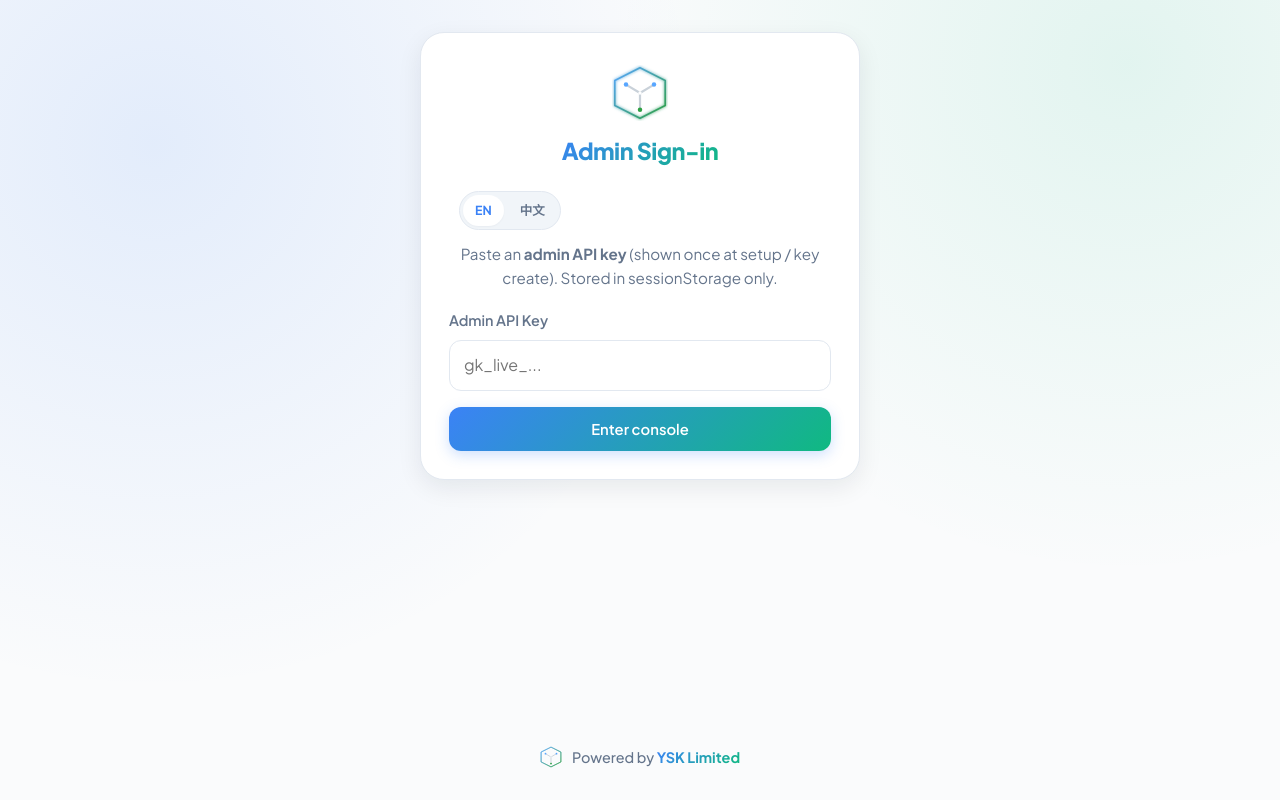
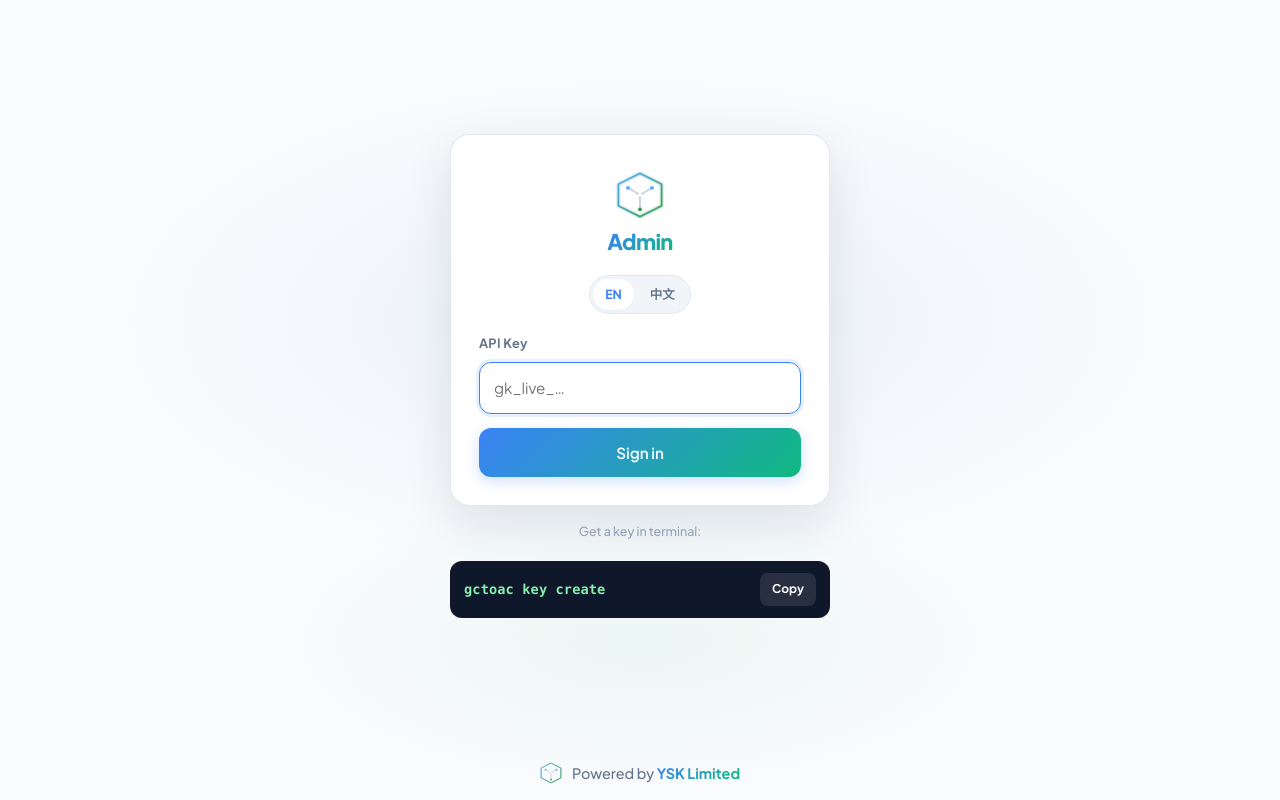
Before and after one commit to yanshekki/Grok-Cli-to-OpenAI-compatible, a website: page public/admin/index.html in a window 1280 px wide. Drawn offline with Linux system fonts and the light colour scheme.

Commit message:
style(admin): minimal centered login with copy key command
Redesign login: viewport-centered card, less copy, one-line
"gctoac key create" with copy button for terminal key retrieval.

```diff
--- a/public/admin/app.js
+++ b/public/admin/app.js
@@ -235,19 +235,26 @@ async function loadKeys() {
 }
 
 async function renderLogin() {
+  const cmd = 'gctoac key create';
   document.getElementById('app').innerHTML = `
     <div class="login-wrap">
-      <div class="login-card">
-        <div class="login-brand">
-          <img src="/admin/assets/logo.svg" alt="YSK Limited" width="56" height="56" />
-          <h1 class="brand-title">${escapeHtml(t('loginTitle'))}</h1>
+      <div class="login-stage">
+        <div class="login-card">
+          <div class="login-brand">
+            <img src="/admin/assets/logo.svg" alt="YSK" width="48" height="48" />
+            <h1 class="brand-title">${escapeHtml(t('loginTitle'))}</h1>
+          </div>
+          ${langSwitchHtml()}
+          <div id="flash-error" class="error-box" ${state.error ? '' : 'hidden'}>${escapeHtml(state.error)}</div>
+          <label for="login-key">${escapeHtml(t('loginLabel'))}</label>
+          <input id="login-key" type="password" placeholder="gk_live_…" autocomplete="off" autofocus />
+          <button class="btn" id="btn-login">${escapeHtml(t('loginBtn'))}</button>
         </div>
-        ${langSwitchHtml()}
-        <p>${t('loginHint')}</p>
-        <div id="flash-error" class="error-box" ${state.error ? '' : 'hidden'}>${escapeHtml(state.error)}</div>
-        <label>${escapeHtml(t('loginLabel'))}</label>
-        <input id="login-key" type="password" placeholder="gk_live_..." autocomplete="off" />
-        <button class="btn" id="btn-login" style="width:100%">${escapeHtml(t('loginBtn'))}</button>
+        <p class="login-cmd-hint">${escapeHtml(t('loginCmdHint'))}</p>
+        <div class="login-cmd">
+          <code id="login-cmd-text">${escapeHtml(cmd)}</code>
+          <button type="button" class="btn-copy" id="btn-copy-cmd">${escapeHtml(t('loginCopy'))}</button>
+        </div>
       </div>
       ${poweredByFooter()}
     </div>
@@ -258,6 +265,18 @@ async function renderLogin() {
       renderLogin().catch(onErr);
     };
   });
+  document.getElementById('btn-copy-cmd').onclick = async () => {
+    try {
+      await navigator.clipboard.writeText(cmd);
+      const btn = document.getElementById('btn-copy-cmd');
+      btn.textContent = t('loginCopied');
+      setTimeout(() => {
+        btn.textContent = t('loginCopy');
+      }, 1500);
+    } catch {
+      /* ignore */
+    }
+  };
   document.getElementById('btn-login').onclick = async () => {
     const key = document.getElementById('login-key').value.trim();
     if (!key) return showError(t('needKey'));
@@ -272,6 +291,9 @@ async function renderLogin() {
       state.key = '';
       showError(e.message);
     }
+  };
+  document.getElementById('login-key').onkeydown = (e) => {
+    if (e.key === 'Enter') document.getElementById('btn-login').click();
   };
 }
 
--- a/public/admin/i18n.js
+++ b/public/admin/i18n.js
@@ -5,12 +5,13 @@ const dict = {
   en: {
     brand: 'Grok Gateway',
     brandSub: 'Admin Panel',
-    loginTitle: 'Admin Sign-in',
-    loginHint:
-      'Paste an <strong>admin API key</strong> (shown once at setup / key create). Stored in sessionStorage only.',
-    loginLabel: 'Admin API Key',
-    loginBtn: 'Enter console',
-    needKey: 'Please enter an API key',
+    loginTitle: 'Admin',
+    loginLabel: 'API Key',
+    loginBtn: 'Sign in',
+    loginCmdHint: 'Get a key in terminal:',
+    loginCopy: 'Copy',
+    loginCopied: 'Copied',
+    needKey: 'Enter API key',
     logout: 'Log out',
     nav: {
       dashboard: 'Dashboard',
@@ -261,11 +262,12 @@ const dict = {
   'zh-Hant': {
     brand: 'Grok Gateway',
     brandSub: 'Admin Panel',
-    loginTitle: 'Admin 登入',
-    loginHint:
-      '貼上 <strong>admin API key</strong>（setup / key create 時只顯示一次）。資料只存 sessionStorage。',
-    loginLabel: 'Admin API Key',
-    loginBtn: '進入控制台',
+    loginTitle: 'Admin',
+    loginLabel: 'API Key',
+    loginBtn: '登入',
+    loginCmdHint: '終端機取得 key：',
+    loginCopy: '複製',
+    loginCopied: '已複製',
     needKey: '請輸入 API key',
     logout: '登出',
     nav: {
--- a/public/admin/styles.css
+++ b/public/admin/styles.css
@@ -103,47 +103,54 @@ svg {
   display: block;
 }
 
-/* ——— Login ——— */
+/* ——— Login (centered, minimal) ——— */
 .login-wrap {
   min-height: 100vh;
   min-height: 100dvh;
-  height: 100%;
+  width: 100%;
+  display: grid;
+  place-items: center;
+  padding: 24px 16px 72px;
+  box-sizing: border-box;
+  background:
+    radial-gradient(ellipse 80% 60% at 50% 40%, rgba(59, 130, 246, 0.08), transparent 55%),
+    radial-gradient(ellipse 60% 40% at 50% 80%, rgba(16, 185, 129, 0.06), transparent 50%),
+    var(--bg-page);
+  position: relative;
+}
+.login-stage {
+  width: min(380px, 100%);
   display: flex;
   flex-direction: column;
   align-items: center;
-  justify-content: center;
-  gap: 28px;
-  padding: 32px 20px;
-  background:
-    radial-gradient(circle at 12% 18%, rgba(59, 130, 246, 0.12), transparent 42%),
-    radial-gradient(circle at 88% 8%, rgba(16, 185, 129, 0.1), transparent 38%),
-    var(--bg-page);
+  gap: 16px;
 }
 .login-card {
-  width: min(440px, 100%);
+  width: 100%;
   background: var(--bg-white);
   border: 1px solid var(--border-color);
-  border-radius: var(--radius-xl);
-  padding: 32px 28px 28px;
-  box-shadow: var(--shadow-md);
+  border-radius: 20px;
+  padding: 36px 28px 28px;
+  box-shadow: var(--shadow-lg);
+  text-align: center;
 }
 .login-brand {
   display: flex;
   flex-direction: column;
   align-items: center;
-  gap: 12px;
-  margin-bottom: 22px;
-  text-align: center;
+  gap: 10px;
+  margin-bottom: 8px;
 }
 .login-brand img {
-  width: 56px;
-  height: 56px;
+  width: 48px;
+  height: 48px;
 }
 .login-brand h1 {
   margin: 0;
-  font-size: 1.45rem;
+  font-size: 1.35rem;
   font-weight: 800;
-  letter-spacing: -0.02em;
+  letter-spacing: -0.03em;
+  line-height: 1.2;
 }
 .login-brand .brand-title {
   background: var(--brand-gradient);
@@ -151,33 +158,94 @@ svg {
   background-clip: text;
   -webkit-text-fill-color: transparent;
 }
-.login-card > p {
-  margin: 0 0 20px;
-  color: var(--text-sub);
-  line-height: 1.55;
-  font-size: 0.95rem;
-  text-align: center;
+.login-card .lang-switch {
+  margin: 12px auto 20px;
 }
 .login-card label {
   display: block;
   margin-bottom: 8px;
   color: var(--text-sub);
-  font-size: 0.9rem;
-  font-weight: 600;
+  font-size: 0.8rem;
+  font-weight: 700;
+  text-align: left;
+  letter-spacing: 0.02em;
 }
 .login-card input {
   width: 100%;
-  padding: 12px 14px;
-  border-radius: var(--radius-md);
+  padding: 13px 14px;
+  border-radius: 12px;
   border: 1.5px solid var(--border-color);
-  background: var(--bg-white);
-  margin-bottom: 16px;
-  transition: border-color var(--transition), box-shadow var(--transition);
+  background: var(--bg-subtle);
+  margin-bottom: 14px;
+  font-size: 0.95rem;
+  text-align: left;
+  transition: border-color var(--transition), box-shadow var(--transition), background var(--transition);
 }
 .login-card input:focus {
   outline: none;
   border-color: var(--brand-blue);
-  box-shadow: 0 0 0 3px rgba(59, 130, 246, 0.15);
+  background: #fff;
+  box-shadow: 0 0 0 3px rgba(59, 130, 246, 0.12);
+}
+.login-card .btn {
+  width: 100%;
+  padding: 13px 16px;
+  border-radius: 12px;
+  font-size: 0.95rem;
+}
+.login-cmd {
+  width: 100%;
+  margin-top: 4px;
+  padding: 12px 14px;
+  border-radius: 12px;
+  background: #0f172a;
+  color: #e2e8f0;
+  display: flex;
+  align-items: center;
+  gap: 10px;
+  text-align: left;
+}
+.login-cmd code {
+  flex: 1;
+  font-family: ui-monospace, SFMono-Regular, Menlo, Consolas, monospace;
+  font-size: 0.85rem;
+  font-weight: 600;
+  letter-spacing: 0.01em;
+  color: #86efac;
+  word-break: break-all;
+}
+.login-cmd .btn-copy {
+  flex-shrink: 0;
+  border: 0;
+  background: rgba(255, 255, 255, 0.1);
+  color: #fff;
+  font-size: 0.75rem;
+  font-weight: 700;
+  padding: 7px 12px;
+  border-radius: 8px;
+  cursor: pointer;
+  transition: background var(--transition);
+}
+.login-cmd .btn-copy:hover {
+  background: rgba(59, 130, 246, 0.5);
+}
+.login-cmd-hint {
+  margin: 0;
+  font-size: 0.78rem;
+  color: var(--text-muted);
+  font-weight: 500;
+}
+.login-wrap .site-footer {
+  position: absolute;
+  left: 0;
+  right: 0;
+  bottom: 0;
+  background: transparent;
+  padding: 16px;
+}
+.login-wrap .error-box {
+  text-align: left;
+  margin-bottom: 12px;
 }
 
 /* ——— Buttons ——— */
@@ -759,10 +827,6 @@ tr:hover td {
   color: #fff;
   font-weight: 700;
 }
-.login-wrap .site-footer {
-  background: transparent;
-  padding: 0;
-}
 .login-wrap .powered-by {
   color: var(--text-sub);
 }
```
